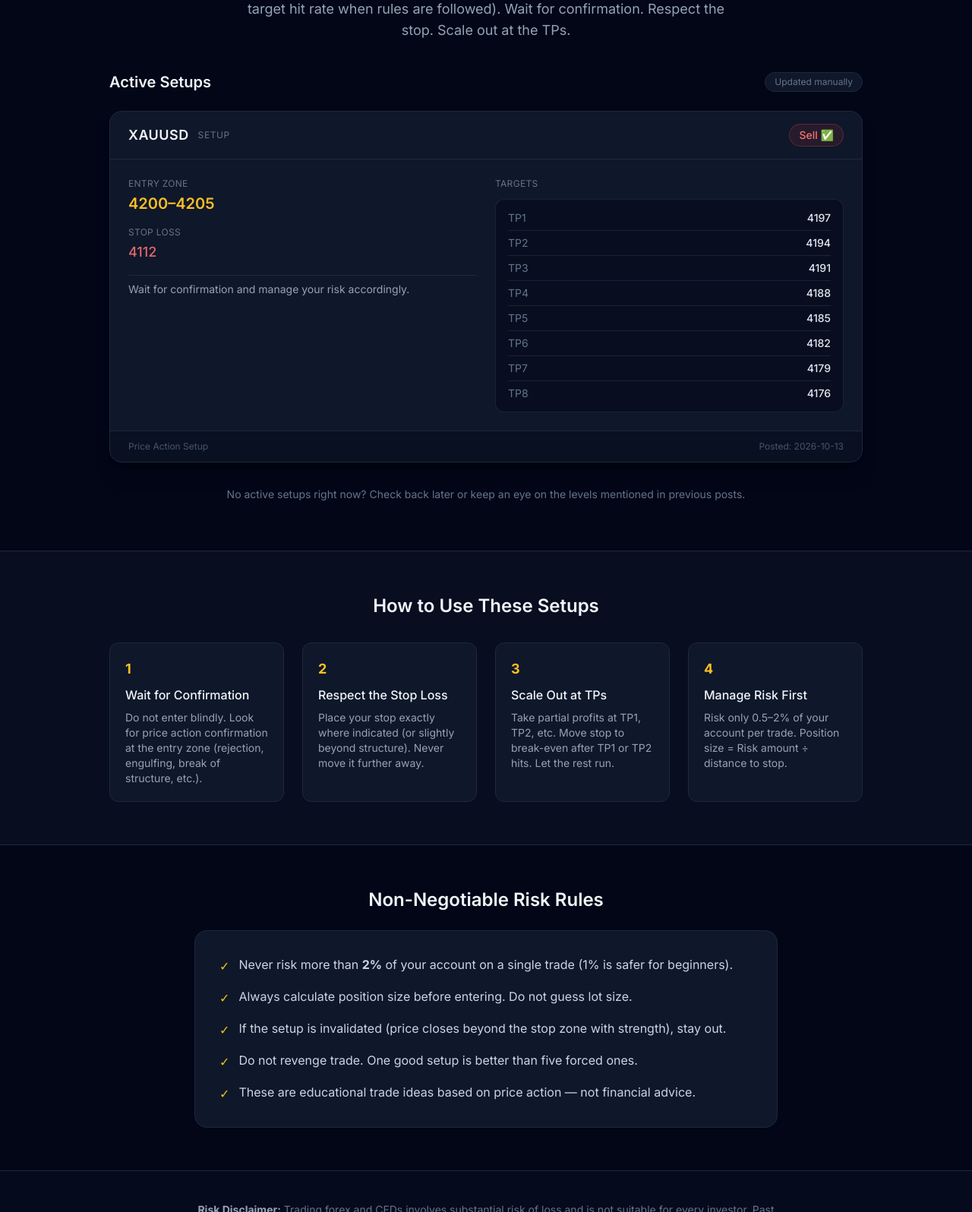
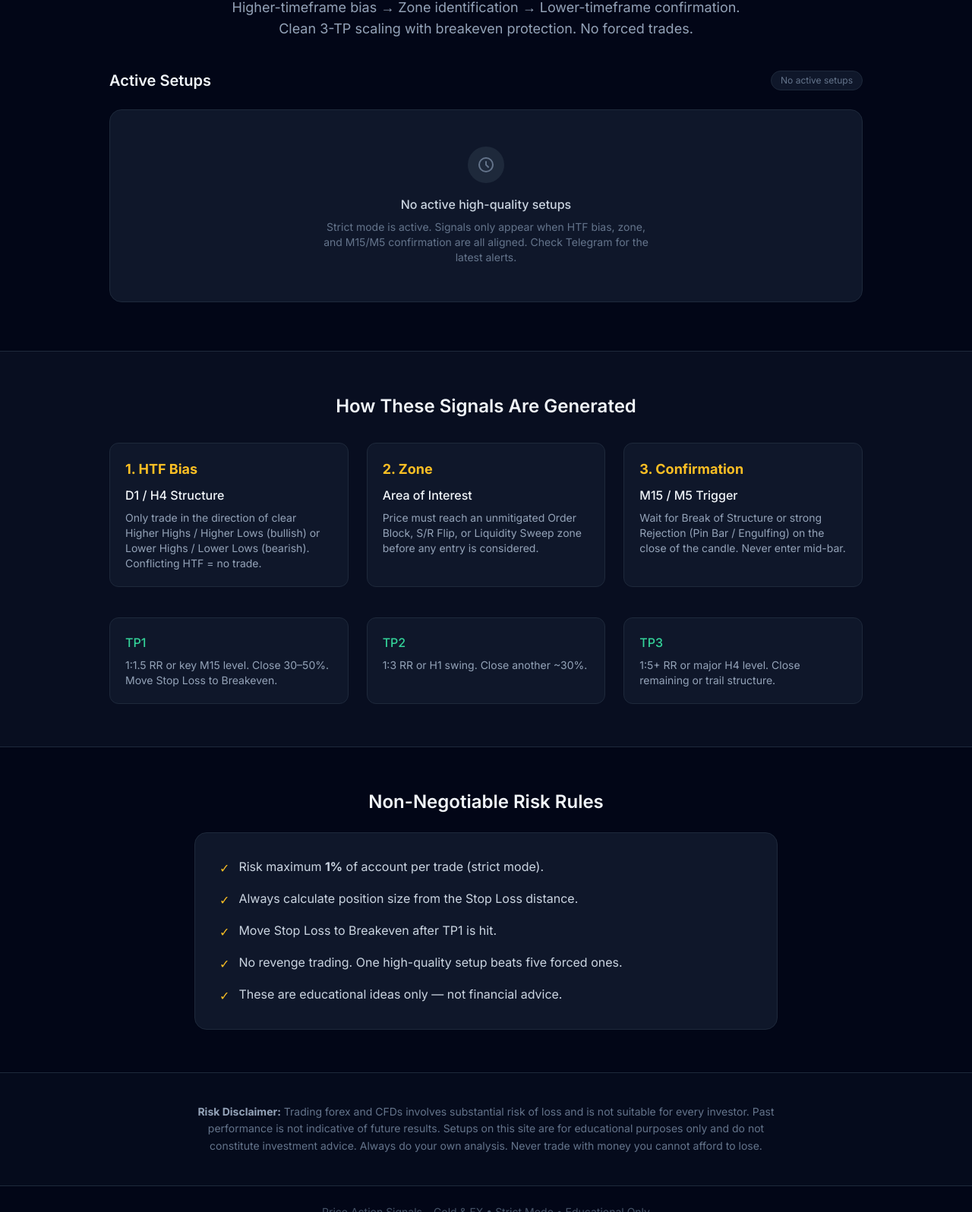
Before and after one commit to BLESSING1-AI/forex-signals-website, a plain HTML site: page index.html in a window 1280 px wide. Shown: the part 287-1883 px from the top of the page at 76% size. Drawn offline with nearby package versions, Linux system fonts and the light colour scheme.

Commit message:
Upgrade to institutional PA framework: 3-TP system, XAUUSD focus, new signal format, Telegram-ready structure

```diff
--- a/index.html
+++ b/index.html
@@ -3,19 +3,15 @@
 <head>
   <meta charset="UTF-8" />
   <meta name="viewport" content="width=device-width, initial-scale=1.0" />
-  <title>Price Action Signals | XAUUSD Setups</title>
-  <meta name="description" content="Free price action forex signals for beginners. Clear entry, stop loss and multiple take-profit levels. Manage risk and wait for confirmation." />
+  <title>Price Action Signals – Gold & FX</title>
+  <meta name="description" content="Institutional-grade price action signals for XAUUSD. Multi-timeframe structure, strict confirmation, 3-TP scaling. Educational only." />
   <script src="https://cdn.tailwindcss.com"></script>
   <script>
     tailwind.config = {
       theme: {
         extend: {
           colors: {
-            gold: {
-              400: '#fbbf24',
-              500: '#f59e0b',
-              600: '#d97706',
-            }
+            gold: { 400: '#fbbf24', 500: '#f59e0b', 600: '#d97706' }
           }
         }
       }
@@ -34,8 +30,11 @@
   <nav class="border-b border-slate-800 bg-slate-950/90 backdrop-blur sticky top-0 z-50">
     <div class="max-w-5xl mx-auto px-4 py-4 flex items-center justify-between">
       <div class="flex items-center gap-2">
-        <div class="w-8 h-8 rounded-lg bg-gradient-to-br from-gold-400 to-gold-600 flex items-center justify-center font-bold text-slate-900">PA</div>
-        <span class="font-semibold text-lg tracking-tight">Price Action Signals</span>
+        <div class="w-8 h-8 rounded-lg bg-gradient-to-br from-gold-400 to-gold-600 flex items-center justify-center font-bold text-slate-900 text-sm">PA</div>
+        <div>
+          <span class="font-semibold text-lg tracking-tight block leading-tight">Price Action Signals</span>
+          <span class="text-xs text-slate-500">Gold & FX</span>
+        </div>
       </div>
       <div class="hidden sm:flex items-center gap-6 text-sm text-slate-400">
         <a href="#signals" class="hover:text-gold-400 transition">Active Setups</a>
@@ -47,14 +46,17 @@
 
   <!-- Hero -->
   <header class="max-w-5xl mx-auto px-4 pt-12 pb-10 text-center">
-    <p class="text-gold-400 text-sm font-medium tracking-wide uppercase mb-3">Price Action Only</p>
+    <div class="inline-flex items-center gap-2 px-3 py-1 rounded-full bg-slate-900 border border-slate-800 text-xs text-slate-400 mb-4">
+      <span class="w-2 h-2 rounded-full bg-emerald-400 animate-pulse"></span>
+      Strict Mode • XAUUSD Focus • 1–2 Signals / Day Max
+    </div>
     <h1 class="text-3xl sm:text-4xl md:text-5xl font-bold tracking-tight mb-4">
-      Clear Setups. Multiple Targets.<br class="hidden sm:block" />
-      <span class="text-gold-400">You Manage the Risk.</span>
+      Multi-Timeframe Price Action<br class="hidden sm:block" />
+      <span class="text-gold-400">Structure. Confirmation. Precision.</span>
     </h1>
     <p class="text-slate-400 max-w-2xl mx-auto text-lg">
-      These are the same style of signals that kept most beginners profitable (~90% target hit rate when rules are followed).
-      Wait for confirmation. Respect the stop. Scale out at the TPs.
+      Higher-timeframe bias → Zone identification → Lower-timeframe confirmation.<br>
+      Clean 3-TP scaling with breakeven protection. No forced trades.
     </p>
   </header>
 
@@ -62,42 +64,48 @@
   <section id="signals" class="max-w-5xl mx-auto px-4 pb-16">
     <div class="flex items-center justify-between mb-6">
       <h2 class="text-xl font-semibold">Active Setups</h2>
-      <span class="text-xs text-slate-500 bg-slate-900 px-3 py-1 rounded-full border border-slate-800">Updated manually</span>
+      <span id="last-updated" class="text-xs text-slate-500 bg-slate-900 px-3 py-1 rounded-full border border-slate-800">Loading...</span>
     </div>
 
-    <div id="signals-container" class="grid gap-6 md:grid-cols-1">
-      <!-- Signal cards will be injected here by JS -->
+    <div id="signals-container" class="grid gap-6">
+      <!-- Injected by JS -->
     </div>
-
-    <p class="mt-8 text-center text-slate-500 text-sm">
-      No active setups right now? Check back later or keep an eye on the levels mentioned in previous posts.
-    </p>
   </section>
 
   <!-- How to Trade -->
   <section id="howto" class="bg-slate-900/50 border-y border-slate-800">
     <div class="max-w-5xl mx-auto px-4 py-14">
-      <h2 class="text-2xl font-semibold mb-8 text-center">How to Use These Setups</h2>
-      <div class="grid sm:grid-cols-2 lg:grid-cols-4 gap-6">
+      <h2 class="text-2xl font-semibold mb-8 text-center">How These Signals Are Generated</h2>
+      <div class="grid sm:grid-cols-2 lg:grid-cols-3 gap-6">
         <div class="bg-slate-900 border border-slate-800 rounded-xl p-5">
-          <div class="text-gold-400 font-bold text-lg mb-2">1</div>
-          <h3 class="font-medium mb-2">Wait for Confirmation</h3>
-          <p class="text-slate-400 text-sm">Do not enter blindly. Look for price action confirmation at the entry zone (rejection, engulfing, break of structure, etc.).</p>
+          <div class="text-gold-400 font-bold text-lg mb-2">1. HTF Bias</div>
+          <h3 class="font-medium mb-2">D1 / H4 Structure</h3>
+          <p class="text-slate-400 text-sm">Only trade in the direction of clear Higher Highs / Higher Lows (bullish) or Lower Highs / Lower Lows (bearish). Conflicting HTF = no trade.</p>
         </div>
         <div class="bg-slate-900 border border-slate-800 rounded-xl p-5">
-          <div class="text-gold-400 font-bold text-lg mb-2">2</div>
-          <h3 class="font-medium mb-2">Respect the Stop Loss</h3>
-          <p class="text-slate-400 text-sm">Place your stop exactly where indicated (or slightly beyond structure). Never move it further away.</p>
+          <div class="text-gold-400 font-bold text-lg mb-2">2. Zone</div>
+          <h3 class="font-medium mb-2">Area of Interest</h3>
+          <p class="text-slate-400 text-sm">Price must reach an unmitigated Order Block, S/R Flip, or Liquidity Sweep zone before any entry is considered.</p>
         </div>
         <div class="bg-slate-900 border border-slate-800 rounded-xl p-5">
-          <div class="text-gold-400 font-bold text-lg mb-2">3</div>
-          <h3 class="font-medium mb-2">Scale Out at TPs</h3>
-          <p class="text-slate-400 text-sm">Take partial profits at TP1, TP2, etc. Move stop to break-even after TP1 or TP2 hits. Let the rest run.</p>
+          <div class="text-gold-400 font-bold text-lg mb-2">3. Confirmation</div>
+          <h3 class="font-medium mb-2">M15 / M5 Trigger</h3>
+          <p class="text-slate-400 text-sm">Wait for Break of Structure or strong Rejection (Pin Bar / Engulfing) on the close of the candle. Never enter mid-bar.</p>
+        </div>
+      </div>
+
+      <div class="mt-10 grid sm:grid-cols-3 gap-6">
+        <div class="bg-slate-900 border border-slate-800 rounded-xl p-5">
+          <h3 class="font-medium mb-2 text-emerald-400">TP1</h3>
+          <p class="text-slate-400 text-sm">1:1.5 RR or key M15 level. Close 30–50%. Move Stop Loss to Breakeven.</p>
         </div>
         <div class="bg-slate-900 border border-slate-800 rounded-xl p-5">
-          <div class="text-gold-400 font-bold text-lg mb-2">4</div>
-          <h3 class="font-medium mb-2">Manage Risk First</h3>
-          <p class="text-slate-400 text-sm">Risk only 0.5–2% of your account per trade. Position size = Risk amount ÷ distance to stop.</p>
+          <h3 class="font-medium mb-2 text-emerald-400">TP2</h3>
+          <p class="text-slate-400 text-sm">1:3 RR or H1 swing. Close another ~30%.</p>
+        </div>
+        <div class="bg-slate-900 border border-slate-800 rounded-xl p-5">
+          <h3 class="font-medium mb-2 text-emerald-400">TP3</h3>
+          <p class="text-slate-400 text-sm">1:5+ RR or major H4 level. Close remaining or trail structure.</p>
         </div>
       </div>
     </div>
@@ -108,26 +116,11 @@
     <h2 class="text-2xl font-semibold mb-6 text-center">Non-Negotiable Risk Rules</h2>
     <div class="bg-slate-900 border border-slate-800 rounded-2xl p-6 sm:p-8 max-w-3xl mx-auto">
       <ul class="space-y-4 text-slate-300">
-        <li class="flex gap-3">
-          <span class="text-gold-400 mt-0.5">✓</span>
-          <span>Never risk more than <strong>2%</strong> of your account on a single trade (1% is safer for beginners).</span>
-        </li>
-        <li class="flex gap-3">
-          <span class="text-gold-400 mt-0.5">✓</span>
-          <span>Always calculate position size before entering. Do not guess lot size.</span>
-        </li>
-        <li class="flex gap-3">
-          <span class="text-gold-400 mt-0.5">✓</span>
-          <span>If the setup is invalidated (price closes beyond the stop zone with strength), stay out.</span>
-        </li>
-        <li class="flex gap-3">
-          <span class="text-gold-400 mt-0.5">✓</span>
-          <span>Do not revenge trade. One good setup is better than five forced ones.</span>
-        </li>
-        <li class="flex gap-3">
-          <span class="text-gold-400 mt-0.5">✓</span>
-          <span>These are educational trade ideas based on price action — not financial advice.</span>
-        </li>
+        <li class="flex gap-3"><span class="text-gold-400 mt-0.5">✓</span><span>Risk maximum <strong>1%</strong> of account per trade (strict mode).</span></li>
+        <li class="flex gap-3"><span class="text-gold-400 mt-0.5">✓</span><span>Always calculate position size from the Stop Loss distance.</span></li>
+        <li class="flex gap-3"><span class="text-gold-400 mt-0.5">✓</span><span>Move Stop Loss to Breakeven after TP1 is hit.</span></li>
+        <li class="flex gap-3"><span class="text-gold-400 mt-0.5">✓</span><span>No revenge trading. One high-quality setup beats five forced ones.</span></li>
+        <li class="flex gap-3"><span class="text-gold-400 mt-0.5">✓</span><span>These are educational ideas only — not financial advice.</span></li>
       </ul>
     </div>
   </section>
@@ -137,104 +130,126 @@
     <div class="max-w-5xl mx-auto px-4 py-10 text-center">
       <p class="text-slate-500 text-sm max-w-3xl mx-auto leading-relaxed">
         <strong class="text-slate-400">Risk Disclaimer:</strong> Trading forex and CFDs involves substantial risk of loss and is not suitable for every investor.
-        Past performance is not indicative of future results. The setups on this site are for educational purposes only and do not constitute investment advice.
-        Always do your own analysis and never trade with money you cannot afford to lose. You are solely responsible for your trading decisions.
+        Past performance is not indicative of future results. Setups on this site are for educational purposes only and do not constitute investment advice.
+        Always do your own analysis. Never trade with money you cannot afford to lose.
       </p>
     </div>
   </section>
 
   <footer class="border-t border-slate-800 py-6 text-center text-slate-600 text-sm">
-    <p>Price Action Signals • Built for consistency</p>
+    <p>Price Action Signals – Gold & FX • Strict Mode • Educational Only</p>
   </footer>
 
   <script>
-    // ============================================
-    // EDIT THIS ARRAY TO ADD / UPDATE / REMOVE SIGNALS
-    // ============================================
+    // =============================================
+    // SIGNAL DATA – This will later be updated by the autonomous engine
+    // Format matches the institutional framework (3-TP system)
+    // =============================================
     const signals = [
-      {
-        pair: "XAUUSD",
-        direction: "Sell",
-        entry: "4200–4205",
-        stopLoss: "4112",
-        targets: ["4197", "4194", "4191", "4188", "4185", "4182", "4179", "4176"],
-        note: "Wait for confirmation and manage your risk accordingly.",
-        status: "active", // active | closed | cancelled
-        postedAt: "2026-10-13"
-      }
-      // Add more signals below like this:
-      // ,{
+      // Example structure (currently empty – engine will populate)
+      // {
+      //   id: "xau-20261013-001",
       //   pair: "XAUUSD",
-      //   direction: "Buy",
-      //   entry: "....",
-      //   stopLoss: "....",
-      //   targets: ["...", "..."],
-      //   note: "Wait for bullish confirmation at the zone.",
-      //   status: "active",
-      //   postedAt: "2026-10-14"
+      //   direction: "BUY",
+      //   entryZone: "2642.50 - 2644.00",
+      //   stopLoss: "2634.50",
+      //   tp1: "2650.00",
+      //   tp2: "2658.00",
+      //   tp3: "2670.00",
+      //   context: "D1 / H4 Bullish Alignment • M15 Liquidity Sweep & Bullish Engulfing at Support",
+      //   risk: "1%",
+      //   status: "active", // active | tp1_hit | tp2_hit | closed_win | closed_loss | cancelled
+      //   postedAt: "2026-10-13T14:30:00Z",
+      //   session: "London/NY Overlap"
       // }
     ];
 
     function renderSignals() {
       const container = document.getElementById('signals-container');
-      const active = signals.filter(s => s.status === 'active');
+      const active = signals.filter(s => s.status === 'active' || s.status === 'tp1_hit' || s.status === 'tp2_hit');
+
+      document.getElementById('last-updated').textContent = active.length
+        ? `Active: ${active.length}`
+        : 'No active setups';
 
       if (active.length === 0) {
         container.innerHTML = `
-          <div class="bg-slate-900 border border-slate-800 rounded-2xl p-10 text-center">
-            <p class="text-slate-400">No active setups at the moment.</p>
-            <p class="text-slate-500 text-sm mt-2">New price-action setups will appear here when available.</p>
+          <div class="bg-slate-900 border border-slate-800 rounded-2xl p-12 text-center">
+            <div class="w-12 h-12 mx-auto mb-4 rounded-full bg-slate-800 flex items-center justify-center">
+              <svg class="w-6 h-6 text-slate-500" fill="none" stroke="currentColor" viewBox="0 0 24 24"><path stroke-linecap="round" stroke-linejoin="round" stroke-width="2" d="M12 8v4l3 3m6-3a9 9 0 11-18 0 9 9 0 0118 0z"></path></svg>
+            </div>
+            <p class="text-slate-300 font-medium">No active high-quality setups</p>
+            <p class="text-slate-500 text-sm mt-2 max-w-md mx-auto">Strict mode is active. Signals only appear when HTF bias, zone, and M15/M5 confirmation are all aligned. Check Telegram for the latest alerts.</p>
           </div>`;
         return;
       }
 
       container.innerHTML = active.map(signal => {
-        const isSell = signal.direction.toLowerCase() === 'sell';
-        const dirColor = isSell ? 'text-red-400' : 'text-emerald-400';
-        const dirBg = isSell ? 'bg-red-500/10 border-red-500/30' : 'bg-emerald-500/10 border-emerald-500/30';
-        const badge = isSell ? 'Sell ✅' : 'Buy ✅';
-
-        const tps = signal.targets.map((tp, i) =>
-          `<div class="flex justify-between text-sm py-1.5 border-b border-slate-800/80 last:border-0">
-            <span class="text-slate-500">TP${i + 1}</span>
-            <span class="font-medium text-slate-200">${tp}</span>
-          </div>`
-        ).join('');
+        const isBuy = signal.direction.toUpperCase() === 'BUY';
+        const dirColor = isBuy ? 'text-emerald-400' : 'text-red-400';
+        const dirBg = isBuy ? 'bg-emerald-500/10 border-emerald-500/30' : 'bg-red-500/10 border-red-500/30';
+        const badge = isBuy ? 'BUY ✅' : 'SELL ✅';
 
         return `
           <article class="signal-card bg-slate-900 border border-slate-800 rounded-2xl overflow-hidden shadow-xl shadow-black/20">
             <div class="px-6 py-4 border-b border-slate-800 flex flex-wrap items-center justify-between gap-3">
               <div class="flex items-center gap-3">
                 <span class="font-semibold text-lg tracking-wide">${signal.pair}</span>
-                <span class="text-xs uppercase tracking-wider text-slate-500">SETUP</span>
+                <span class="text-xs uppercase tracking-wider text-slate-500">PRICE ACTION</span>
               </div>
               <span class="px-3 py-1 rounded-full text-sm font-medium border ${dirBg} ${dirColor}">${badge}</span>
             </div>
 
             <div class="p-6 grid sm:grid-cols-2 gap-6">
-              <div class="space-y-4">
+              <div class="space-y-5">
                 <div>
                   <p class="text-xs text-slate-500 uppercase tracking-wide mb-1">Entry Zone</p>
-                  <p class="text-xl font-semibold text-gold-400">${signal.entry}</p>
+                  <p class="text-xl font-semibold text-gold-400">${signal.entryZone}</p>
                 </div>
                 <div>
                   <p class="text-xs text-slate-500 uppercase tracking-wide mb-1">Stop Loss</p>
                   <p class="text-lg font-medium text-red-400/90">${signal.stopLoss}</p>
+                  <p class="text-xs text-slate-500 mt-0.5">Structure-based + volatility buffer</p>
                 </div>
-                ${signal.note ? `<p class="text-sm text-slate-400 pt-2 border-t border-slate-800">${signal.note}</p>` : ''}
+                ${signal.context ? `
+                <div class="pt-3 border-t border-slate-800">
+                  <p class="text-xs text-slate-500 uppercase tracking-wide mb-1">Setup Context</p>
+                  <p class="text-sm text-slate-300 leading-relaxed">${signal.context}</p>
+                </div>` : ''}
               </div>
 
               <div>
-                <p class="text-xs text-slate-500 uppercase tracking-wide mb-3">Targets</p>
-                <div class="bg-slate-950/50 rounded-xl px-4 py-2 border border-slate-800/80">
-                  ${tps}
+                <p class="text-xs text-slate-500 uppercase tracking-wide mb-3">Take Profit Targets</p>
+                <div class="space-y-2">
+                  <div class="flex justify-between items-center bg-slate-950/60 rounded-lg px-4 py-3 border border-slate-800">
+                    <div>
+                      <span class="text-sm font-medium text-slate-200">TP1</span>
+                      <span class="text-xs text-slate-500 ml-2">Partial + BE</span>
+                    </div>
+                    <span class="font-semibold text-emerald-400">${signal.tp1}</span>
+                  </div>
+                  <div class="flex justify-between items-center bg-slate-950/60 rounded-lg px-4 py-3 border border-slate-800">
+                    <div>
+                      <span class="text-sm font-medium text-slate-200">TP2</span>
+                      <span class="text-xs text-slate-500 ml-2">~30%</span>
+                    </div>
+                    <span class="font-semibold text-emerald-400">${signal.tp2}</span>
+                  </div>
+                  <div class="flex justify-between items-center bg-slate-950/60 rounded-lg px-4 py-3 border border-slate-800">
+                    <div>
+                      <span class="text-sm font-medium text-slate-200">TP3</span>
+                      <span class="text-xs text-slate-500 ml-2">Runner</span>
+                    </div>
+                    <span class="font-semibold text-emerald-400">${signal.tp3}</span>
+                  </div>
                 </div>
+                <p class="text-xs text-slate-500 mt-3">Recommended Risk: <span class="text-slate-300">${signal.risk || '1%'}</span></p>
               </div>
             </div>
 
-            <div class="px-6 py-3 bg-slate-950/40 border-t border-slate-800 text-xs text-slate-600 flex justify-between">
-              <span>Price Action Setup</span>
-              <span>Posted: ${signal.postedAt}</span>
+            <div class="px-6 py-3 bg-slate-950/40 border-t border-slate-800 text-xs text-slate-600 flex flex-wrap justify-between gap-2">
+              <span>Strict Mode • Structure Confirmed</span>
+              <span>${signal.postedAt ? new Date(signal.postedAt).toLocaleString() : ''}</span>
             </div>
           </article>
         `;
```
Also changed, not shown: TELEGRAM_SETUP.md (added, +107 -0 lines), signals.json (added, +7 -0 lines), README.md.
